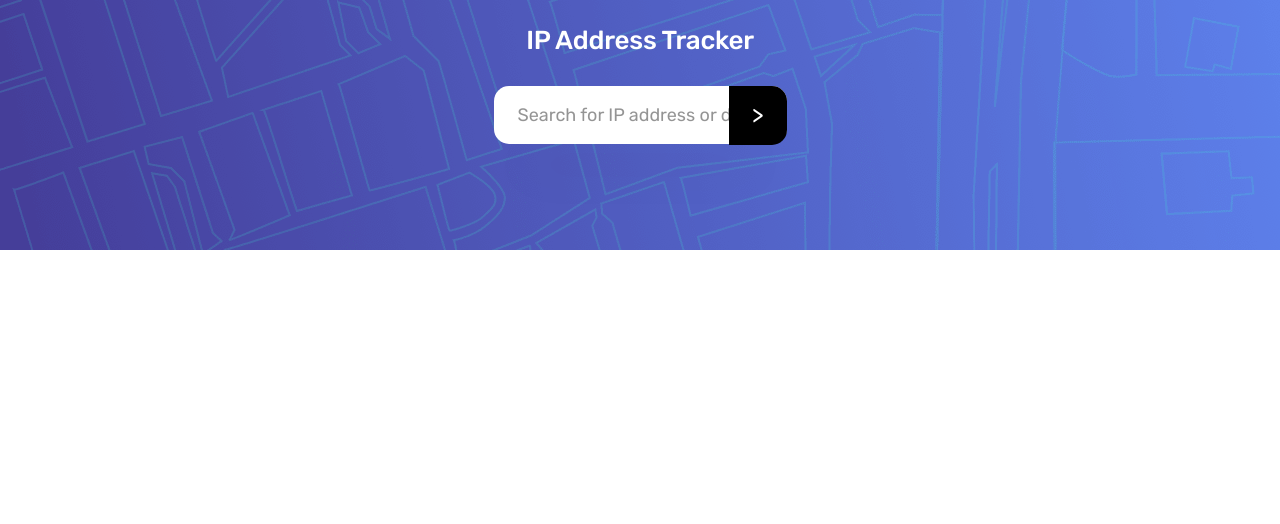
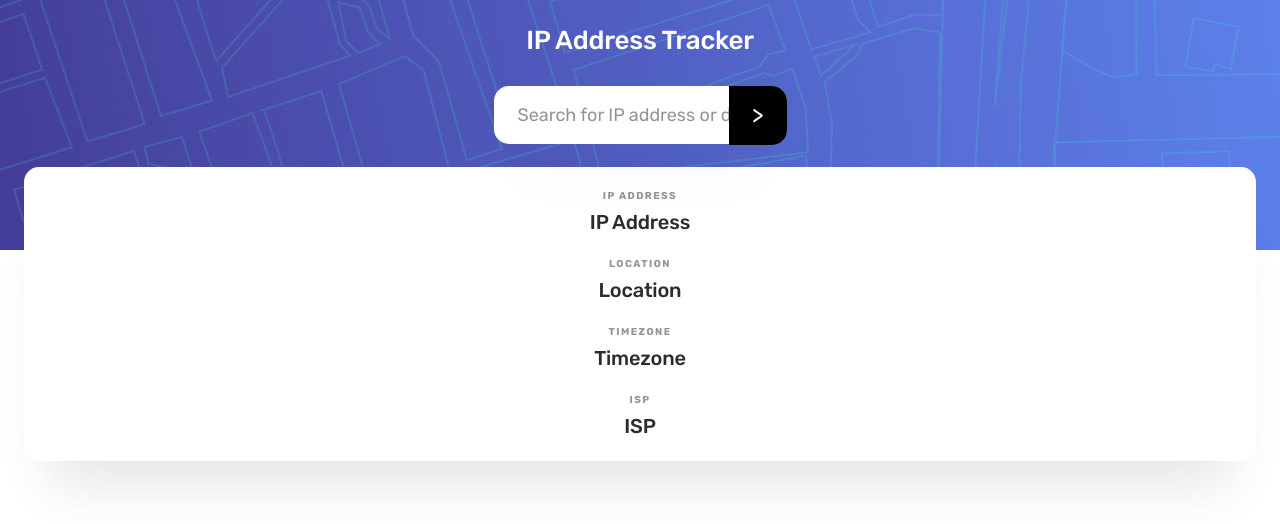
Before and after one commit to caarlosdamian/ip-tracker, a React (Create React App) app: page / in a window 1280 px wide. Shown: the top 524 px of the page. Built offline with nearby package versions, Linux system fonts and the light colour scheme.

Commit message:
feat(components): added card component

```diff
--- /dev/null
+++ b/src/components/card/Card.scss
@@ -0,0 +1,44 @@
+.card-container {
+  background: #ffffff;
+  box-shadow: 0px 50px 50px -25px rgba(0, 0, 0, 0.0983665);
+  border-radius: 15px;
+  width: calc(100vw - 48px);
+  height: 294px;
+  padding: 24px;
+  position: absolute;
+  top: 167px;
+  display: flex;
+  align-items: center;
+  justify-content: center;
+  flex-direction: column;
+  gap: 24px;
+
+  .labels-container {
+    display: flex;
+    align-items: center;
+    justify-content: center;
+    flex-direction: column;
+    gap: 8px;
+
+    .label-title {
+      font-weight: 700;
+      font-size: 10px;
+      line-height: 12px;
+      text-align: center;
+      letter-spacing: 1.45833px;
+      text-transform: uppercase;
+      color: #2c2c2c;
+      mix-blend-mode: normal;
+      opacity: 0.5;
+    }
+
+    .label-value {
+      font-weight: 500;
+      font-size: 20px;
+      line-height: 24px;
+      text-align: center;
+      letter-spacing: -0.178571px;
+      color: #2c2c2c;
+    }
+  }
+}
--- /dev/null
+++ b/src/components/card/Card.tsx
@@ -0,0 +1,32 @@
+import React from "react";
+import "./Card.scss";
+
+const InfoData = [
+  {
+    id: 1,
+    title: "IP Address",
+  },
+  {
+    id: 2,
+    title: "Location",
+  },
+  {
+    id: 3,
+    title: "Timezone",
+  },
+  {
+    id: 4,
+    title: "ISP",
+  },
+];
+
+export const Card = () => {
+  return <div className="card-container">
+    {InfoData.map((item)=>(
+        <div className="labels-container" key={item.id}>
+            <h1 className="label-title">{item.title}</h1>
+            <span className="label-value">{item.title}</span>
+        </div>
+    ))}
+  </div>;
+};
--- a/src/sections/top/Top.scss
+++ b/src/sections/top/Top.scss
@@ -9,6 +9,7 @@
   justify-content: flex-start;
   flex-direction: column;
   gap: 30px;
+  position: relative;
 
   .top-inner-container {
     display: flex;
--- a/src/sections/top/Top.tsx
+++ b/src/sections/top/Top.tsx
@@ -1,10 +1,12 @@
 import React from "react";
+import { Card } from "../../components/card/Card";
 import { InputText } from "../../components/inputText/InputText";
 import "./Top.scss";
 
 export const Top = () => {
   return (
     <div className="top-container">
+      <Card/>
       <div className="top-inner-container">
         <h1 className="top-inner-container-title">IP Address Tracker</h1>
       </div>
```
